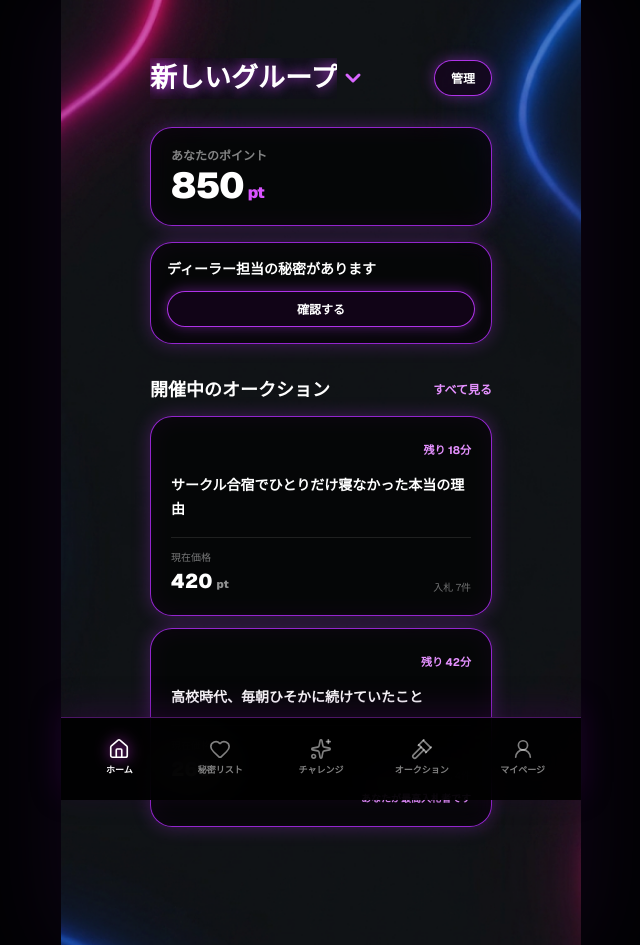
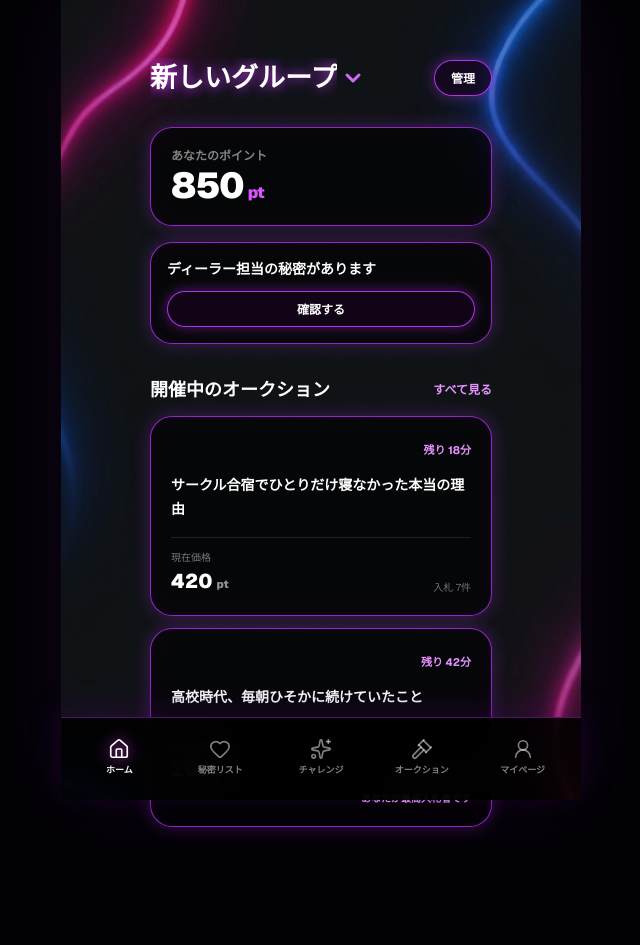
Before and after one commit to t161121t/watnow-team-dokidoki, a Next.js app: page /groups/1 in a window 1280 px wide. Shown: the whole page, without its empty margins (319-959 px from the left). Built offline with nearby package versions, Linux system fonts and the light colour scheme.

Commit message:
fix: 画面ごとの背景表示を統一

```diff
--- a/components/layout/mobile-shell.tsx
+++ b/components/layout/mobile-shell.tsx
@@ -13,7 +13,7 @@ export function MobileShell({
 }) {
   return (
     <main className="relative min-h-svh overflow-x-hidden bg-[#020204] text-white">
-      <div className="pointer-events-none absolute inset-y-0 left-1/2 w-full max-w-[520px] -translate-x-1/2 bg-[url('/onboarding-background.png')] bg-[length:auto_120%] bg-top bg-no-repeat shadow-[0_0_90px_rgba(93,22,136,0.16)]">
+      <div className="pointer-events-none fixed inset-y-0 left-1/2 z-0 w-full max-w-[520px] -translate-x-1/2 bg-[url('/onboarding-background.png')] bg-[length:auto_120%] bg-top bg-no-repeat shadow-[0_0_90px_rgba(93,22,136,0.16)]">
         <div className="absolute inset-0 bg-black/20" />
       </div>
       <section
```
